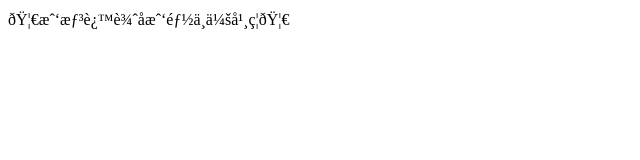
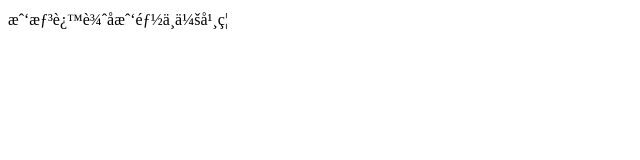
Before and after one commit to Axun/75hk, a plain HTML site: page index.html in a window 1280 px wide. Shown: the whole page, without its empty margins (0-640 px from the left). Drawn offline with Linux system fonts and the light colour scheme.

Commit message:
Update index.html

```diff
--- a/index.html
+++ b/index.html
@@ -5,6 +5,6 @@
     <meta charset=utf-8">
 </head>
 <body>
-    🦀我想这辈子我都不会幸福🦀
+    我想这辈子我都不会幸福
 </body>
 </html>
```
